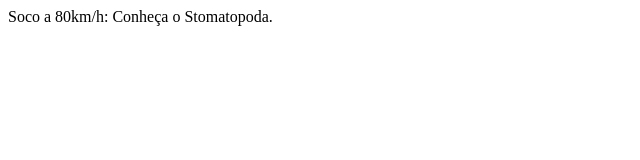
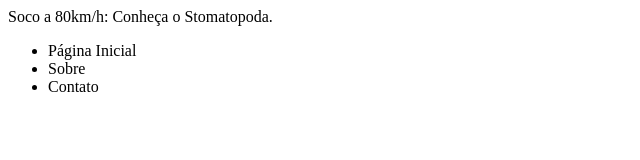
Before and after one commit to BernardoFontes/trybe, a plain HTML site: page bloco_3/exercises/introducao-a-html-e-css_4/stomatopoda.html in a window 1280 px wide. Shown: the whole page, without its empty margins (0-640 px from the left). Drawn offline with Linux system fonts and the light colour scheme.

Commit message:
adicionando seçao de links de navegacao

```diff
--- a/bloco_3/exercises/introducao-a-html-e-css_4/stomatopoda.html
+++ b/bloco_3/exercises/introducao-a-html-e-css_4/stomatopoda.html
@@ -5,7 +5,12 @@
     <meta name="viewport" content="width=device-width" />
   </head>
   <body>
-    <header> Soco a 80km/h: Conheça o Stomatopoda.
-    </header>
+    <header> Soco a 80km/h: Conheça o Stomatopoda.</header>
+    <nav id="navegacao"> <ul>
+        <li> Página Inicial</li>
+        <li> Sobre </li>
+        <li> Contato </li>
+    </ul>
+    </nav>
   </body>
 </html>
```
